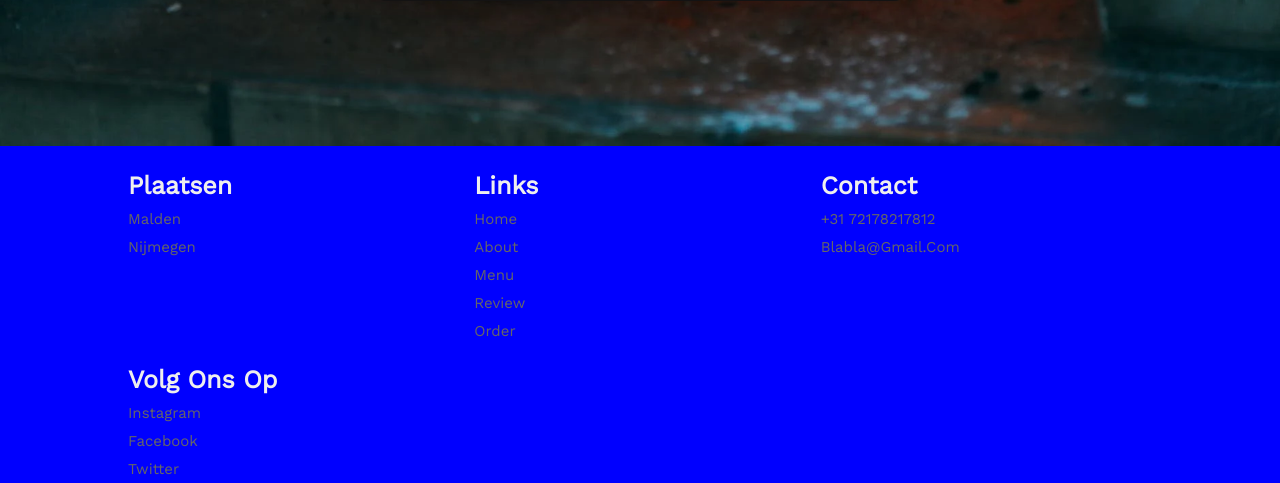
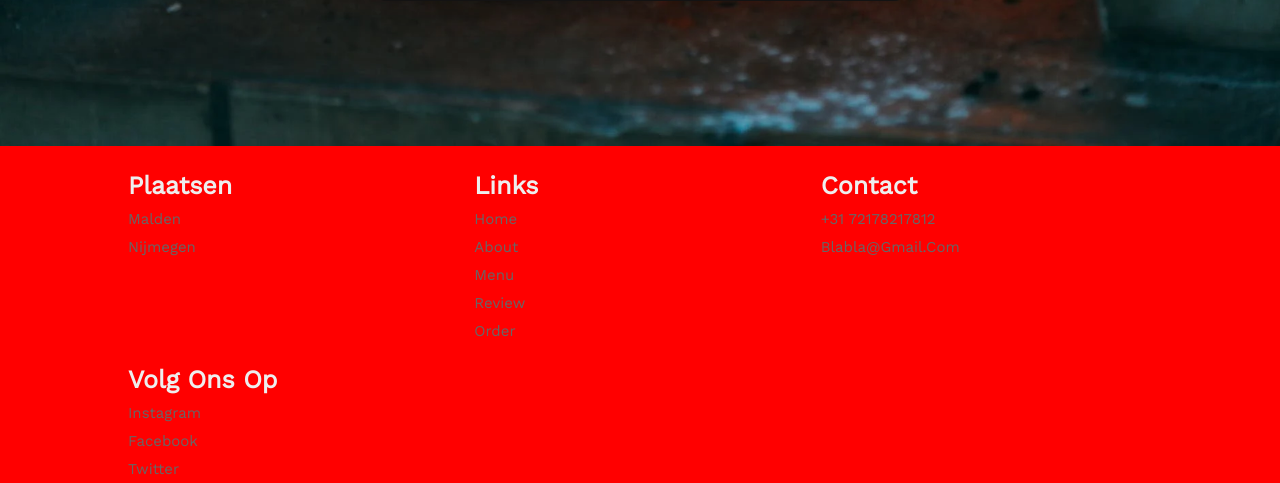
Before and after one commit to robin-vdruten/miniCRUD, a PHP site: page /reservation.php in a window 1280 px wide. Shown: the part 614-1097 px from the top of the page. Run offline with PHP 8.4, Linux system fonts and the light colour scheme; some libraries are stand-ins or nearby versions.

Commit message:
color red

```diff
--- a/CSS/main.css
+++ b/CSS/main.css
@@ -124,7 +124,7 @@ a {
 .footer {
   display: flex;
   justify-content: center;
-  background: blue;
+  background: red;
 }
 
 .footer-wrapper {
```
